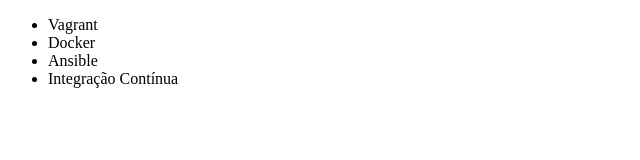
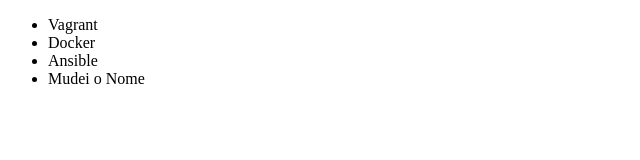
Before and after one commit to SilvestreEduardo/start-git, a plain HTML site: page index.html in a window 1280 px wide. Shown: the full height of the page, 0-640 px from the left. Drawn offline with Linux system fonts and the light colour scheme.

Commit message:
Renomeei o nome do curso

```diff
--- a/index.html
+++ b/index.html
@@ -11,7 +11,7 @@
         <li>Vagrant</li>
         <li>Docker</li>
         <li>Ansible</li>
-        <li>Integração Contínua</li>
+        <li>Mudei o Nome</li>
     </ul>
 </body>
 
```
